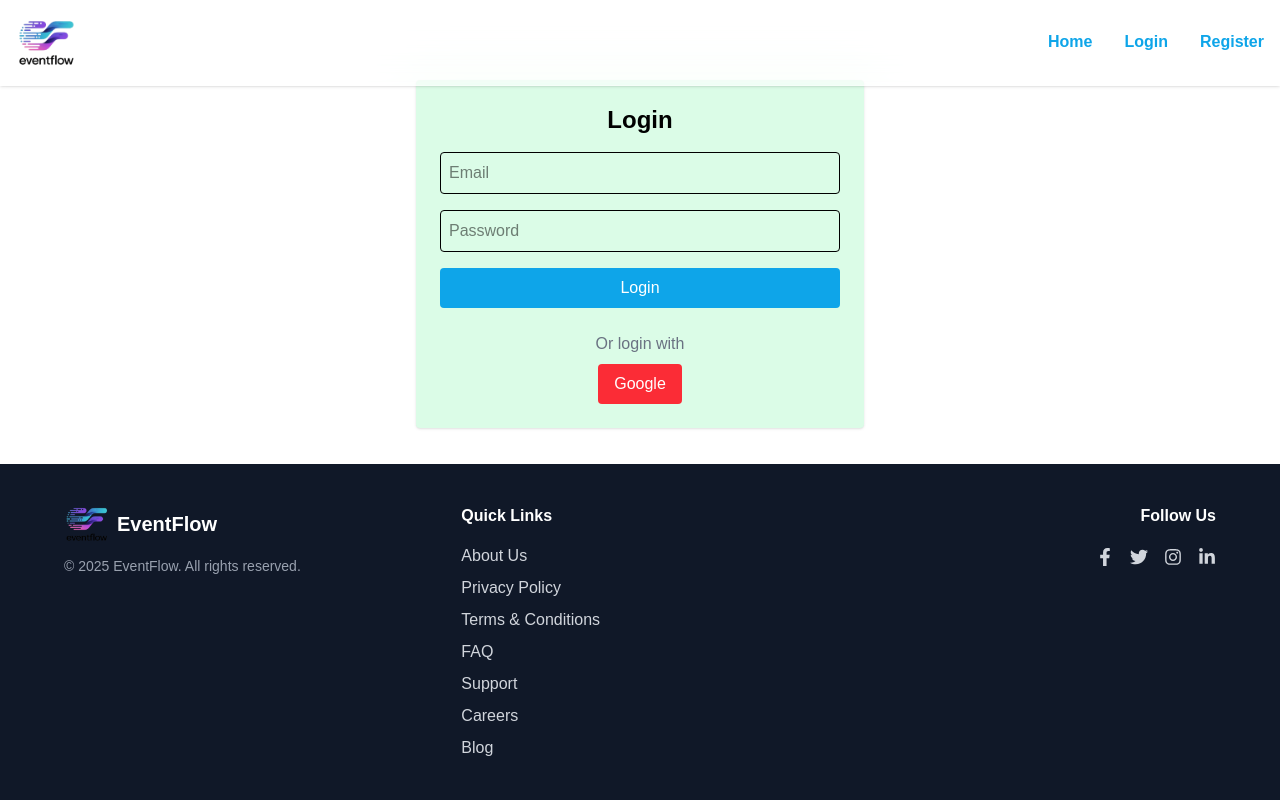
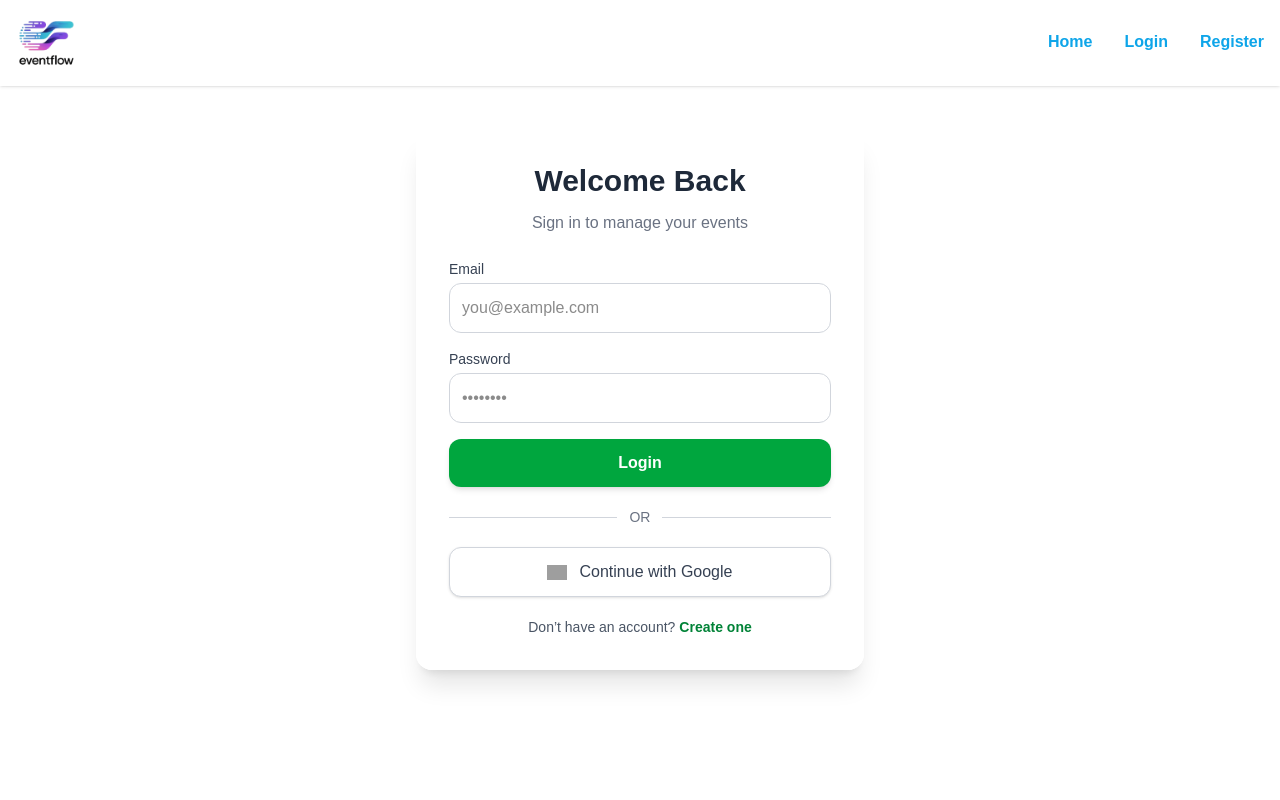
Before and after one commit to the-abed/EventFlow, a Next.js app: page /login in a window 1280 px wide. Shown: the top 800 px of the page. Built offline with nearby package versions, Linux system fonts and the light colour scheme; grey boxes are pictures that could not be loaded.

Commit message:
update login and registerw

```diff
--- a/src/app/(auth)/login/LoginContent.jsx
+++ b/src/app/(auth)/login/LoginContent.jsx
@@ -1,96 +1,171 @@
 "use client";
 
-import { useState, useEffect } from "react";
+import React, { useState, useEffect } from "react";
+import Image from "next/image";
 import { useRouter, useSearchParams } from "next/navigation";
 import axiosSecure from "@/app/lib/axiosSecure";
 
 export default function LoginContent() {
   const [email, setEmail] = useState("");
   const [password, setPassword] = useState("");
+  const [loading, setLoading] = useState(false);
+  const [errorMessage, setErrorMessage] = useState("");
+
   const router = useRouter();
   const searchParams = useSearchParams();
-  const fromParam = searchParams?.get("from") || "/";
-  const tokenFromCallback = searchParams?.get("token");
+
+  // safe getter for search params (protects against unexpected nulls)
+  const getParam = (key) => {
+    try {
+      return searchParams?.get?.(key) ?? null;
+    } catch {
+      return null;
+    }
+  };
+
+  const fromParam = getParam("from") || "/";
+  const tokenFromCallback = getParam("token");
 
   // Handle token from Google OAuth callback
   useEffect(() => {
     if (tokenFromCallback) {
+      try {
         localStorage.setItem("token", tokenFromCallback);
         window.dispatchEvent(new Event("authChanged"));
         const target = decodeURIComponent(fromParam || "/manage-event");
         router.replace(target);
+      } catch (e) {
+        // fallback
+        router.replace("/manage-event");
       }
-  }, [tokenFromCallback, fromParam, router]);
+    }
+    // eslint-disable-next-line react-hooks/exhaustive-deps
+  }, [tokenFromCallback]); // only depend on tokenFromCallback
 
   const handleEmailLogin = async (e) => {
     e.preventDefault();
+    setErrorMessage("");
+    setLoading(true);
+
     try {
       const res = await axiosSecure.post("/api/login", { email, password });
+
+      if (!res?.data?.token) {
+        throw new Error("No token received");
+      }
+
       localStorage.setItem("token", res.data.token);
-
       // Notify other components/tabs that auth changed
       window.dispatchEvent(new Event("authChanged"));
 
-      // Redirect back to protected path if provided
+      // Redirect to original protected page or home
       const target = decodeURIComponent(fromParam || "/");
       router.replace(target);
     } catch (err) {
-      alert(err.response?.data?.message || "Login failed");
-      console.error(err);
+      const msg =
+        err?.response?.data?.message || err?.message || "Login failed";
+      setErrorMessage(msg);
+      console.error("Login error:", err);
+    } finally {
+      setLoading(false);
     }
   };
 
   const handleGoogleLogin = () => {
-    const backendURL =
-      process.env.NEXT_PUBLIC_API_BASE || "http://localhost:5000";
+    const backendURL = process.env.NEXT_PUBLIC_API_BASE || "http://localhost:5000";
     const googleAuthURL = `${backendURL}/api/auth/google`;
-    console.log("Redirecting to:", googleAuthURL);
+    // redirect user to backend which starts Google OAuth flow
     window.location.href = googleAuthURL;
   };
 
   return (
-    <div className="max-w-md mx-auto mt-20 p-6 bg-green-100 rounded shadow text-black">
-      <h2 className="text-2xl font-bold mb-4 text-center">Login</h2>
+    <div className="min-h-screen flex items-center justify-center  px-4">
+      <div className="w-full max-w-md bg-white/90 backdrop-blur-lg p-8 rounded-2xl shadow-xl border border-white/50">
 
-      {searchParams?.get("error") && (
-        <div className="mb-4 p-3 bg-red-200 text-red-800 rounded text-sm">
-          Error: {searchParams.get("error")}
+        {/* Title */}
+        <h2 className="text-3xl font-bold text-center text-gray-800 mb-3">
+          Welcome Back
+        </h2>
+        <p className="text-center text-gray-500 mb-6">
+          Sign in to manage your events
+        </p>
+
+        {/* Error Message */}
+        {errorMessage && (
+          <div className="mb-4 p-3 bg-red-100 text-red-700 rounded-lg text-sm border border-red-300">
+            ⚠ {errorMessage}
           </div>
         )}
 
+        {/* If there's an "error" param show it too (safe get) */}
+        {getParam("error") && (
+          <div className="mb-4 p-3 bg-red-100 text-red-700 rounded-lg text-sm border border-red-300">
+            ⚠ {getParam("error")}
+          </div>
+        )}
+
+        {/* Email Login Form */}
         <form onSubmit={handleEmailLogin} className="flex flex-col gap-4">
+          <div>
+            <label className="text-gray-700 text-sm mb-1 block">Email</label>
             <input
               type="email"
-          placeholder="Email"
+              placeholder="you@example.com"
               value={email}
               onChange={(e) => setEmail(e.target.value)}
               required
-          className="p-2 border rounded"
+              className="w-full p-3 rounded-xl border border-gray-300 focus:ring-2 focus:ring-green-500 focus:outline-none"
             />
+          </div>
+
+          <div>
+            <label className="text-gray-700 text-sm mb-1 block">Password</label>
             <input
               type="password"
-          placeholder="Password"
+              placeholder="••••••••"
               value={password}
               onChange={(e) => setPassword(e.target.value)}
               required
-          className="p-2 border rounded"
+              className="w-full p-3 rounded-xl border border-gray-300 focus:ring-2 focus:ring-green-500 focus:outline-none"
             />
+          </div>
+
           <button
             type="submit"
-          className="bg-primary text-white py-2 rounded hover:bg-primary/80 transition"
+            disabled={loading}
+            className={`w-full bg-green-600 text-white py-3 rounded-xl font-semibold transition-shadow ${
+              loading ? "opacity-70 cursor-not-allowed" : "hover:bg-green-700 shadow-md hover:shadow-lg"
+            }`}
           >
-          Login
+            {loading ? "Signing in..." : "Login"}
           </button>
         </form>
 
-      <div className="mt-6 text-center">
-        <p className="mb-2 text-gray-500">Or login with</p>
+        {/* Divider */}
+        <div className="my-5 flex items-center gap-3">
+          <span className="flex-1 h-px bg-gray-300" />
+          <span className="text-gray-500 text-sm">OR</span>
+          <span className="flex-1 h-px bg-gray-300" />
+        </div>
+
+        {/* Google Login Button */}
         <button
           onClick={handleGoogleLogin}
-          className="bg-red-500 text-white py-2 px-4 rounded hover:bg-red-600 transition"
+          type="button"
+          className="w-full flex items-center justify-center gap-3 bg-white border border-gray-300 hover:bg-gray-50 text-gray-700 py-3 rounded-xl font-medium shadow-sm hover:shadow transition"
         >
-          Google
+          {/* If you have a small google logo in public/google-logo.png */}
+          <Image src="/google-logo.png" alt="Google" width={20} height={20} className="object-contain" />
+          Continue with Google
         </button>
+
+        {/* Signup Link */}
+        <p className="text-center text-gray-600 mt-5 text-sm">
+          Don’t have an account?
+          <a href="/signup" className="text-green-700 font-semibold hover:underline ml-1">
+            Create one
+          </a>
+        </p>
       </div>
     </div>
   );
--- a/src/app/(auth)/login/page.jsx
+++ b/src/app/(auth)/login/page.jsx
@@ -5,7 +5,7 @@ export default function LoginPage() {
   return (
     <Suspense
       fallback={
-        <div className="max-w-md mx-auto mt-20 p-6 text-center">Loading...</div>
+        <div className="max-w-md mx-auto mt-20 p-6 text-center my-10">Loading...</div>
       }
     >
       <LoginContent />
--- a/src/app/(auth)/register/page.jsx
+++ b/src/app/(auth)/register/page.jsx
@@ -3,58 +3,137 @@
 import { useState } from "react";
 import { useRouter } from "next/navigation";
 import axiosSecure from "@/app/lib/axiosSecure";
-
+import Image from "next/image";
 
 export default function Register() {
   const [name, setName] = useState("");
   const [email, setEmail] = useState("");
   const [password, setPassword] = useState("");
+  const [loading, setLoading] = useState(false);
+  const [errorMessage, setErrorMessage] = useState("");
+
   const router = useRouter();
 
   const handleRegister = async (e) => {
     e.preventDefault();
+    setLoading(true);
+    setErrorMessage("");
+
     try {
       await axiosSecure.post("/api/register", { name, email, password });
-      alert("Registration successful! Login now.");
-      router.push("/login");
+
+      router.push("/login?registered=success");
     } catch (err) {
-      alert(err.response?.data?.message || "Registration failed");
+      const msg =
+        err?.response?.data?.message ||
+        err?.message ||
+        "Registration failed";
+      setErrorMessage(msg);
       console.error(err);
+    } finally {
+      setLoading(false);
     }
   };
 
   return (
-    <div className="max-w-md mx-auto mt-20 p-6 bg-green-100 rounded shadow text-black">
-      <h2 className="text-2xl font-bold mb-4 text-center">Register</h2>
+    <div className="min-h-screen flex items-center justify-center bg-gradient-to-br px-4 mt-10">
+
+      <div className="w-full max-w-md bg-white/90 backdrop-blur-lg p-8 rounded-2xl shadow-xl border border-white/50">
+
+        {/* Title */}
+        <h2 className="text-3xl font-bold text-center text-gray-800 mb-3">
+          Create Account
+        </h2>
+        <p className="text-center text-gray-500 mb-6">
+          Join EventFlow and start managing your events
+        </p>
+
+        {/* Error */}
+        {errorMessage && (
+          <div className="mb-4 p-3 bg-red-100 text-red-700 rounded-lg text-sm border border-red-300">
+            ⚠ {errorMessage}
+          </div>
+        )}
+
         <form onSubmit={handleRegister} className="flex flex-col gap-4">
+          {/* Name */}
+          <div>
+            <label className="text-gray-700 text-sm mb-1 block">Full Name</label>
             <input
               type="text"
-          placeholder="Full Name"
+              placeholder="Your full name"
               value={name}
               onChange={(e) => setName(e.target.value)}
               required
-          className="p-2 border rounded"
+              className="w-full p-3 rounded-xl border border-gray-300 focus:ring-2 focus:ring-green-500 focus:outline-none"
             />
+          </div>
+
+          {/* Email */}
+          <div>
+            <label className="text-gray-700 text-sm mb-1 block">Email</label>
             <input
               type="email"
-          placeholder="Email"
+              placeholder="you@example.com"
               value={email}
               onChange={(e) => setEmail(e.target.value)}
               required
-          className="p-2 border rounded"
+              className="w-full p-3 rounded-xl border border-gray-300 focus:ring-2 focus:ring-green-500 focus:outline-none"
             />
+          </div>
+
+          {/* Password */}
+          <div>
+            <label className="text-gray-700 text-sm mb-1 block">Password</label>
             <input
               type="password"
-          placeholder="Password"
+              placeholder="••••••••"
               value={password}
               onChange={(e) => setPassword(e.target.value)}
               required
-          className="p-2 border rounded"
+              className="w-full p-3 rounded-xl border border-gray-300 focus:ring-2 focus:ring-green-500 focus:outline-none"
             />
-        <button type="submit" className="bg-primary text-white py-2 rounded hover:bg-primary/80 transition">
-          Register
+          </div>
+
+          {/* Register Button */}
+          <button
+            type="submit"
+            disabled={loading}
+            className={`w-full bg-green-600 text-white py-3 rounded-xl font-semibold transition-shadow ${
+              loading
+                ? "opacity-70 cursor-not-allowed"
+                : "hover:bg-green-700 shadow-md hover:shadow-lg"
+            }`}
+          >
+            {loading ? "Creating account..." : "Register"}
           </button>
         </form>
+
+        {/* Divider */}
+        <div className="my-5 flex items-center gap-3">
+          <span className="flex-1 h-px bg-gray-300" />
+          <span className="text-gray-500 text-sm">OR</span>
+          <span className="flex-1 h-px bg-gray-300" />
+        </div>
+
+        {/* Google Register (optional) */}
+        <button
+          type="button"
+          disabled
+          className="w-full flex items-center justify-center gap-3 bg-gray-200 text-gray-500 py-3 rounded-xl font-medium cursor-not-allowed"
+        >
+          <Image src="/google-logo.png" alt="Google" width={20} height={20} />
+          Sign up with Google (Not enabled)
+        </button>
+
+        {/* Login Link */}
+        <p className="text-center text-gray-600 mt-5 text-sm">
+          Already have an account?
+          <a href="/login" className="text-green-700 font-semibold hover:underline ml-1">
+            Login here
+          </a>
+        </p>
+      </div>
     </div>
   );
 }
--- a/src/app/components/EventCard.jsx
+++ b/src/app/components/EventCard.jsx
@@ -11,7 +11,7 @@ export default function EventCard({ title, description, date, location, image })
        src={image} alt="" />
       )}
       <div className="p-4">
-        <h3 className="text-xl font-bold mb-2">{title}</h3>
+        <h3 className="text-xl text-primary font-bold mb-2">{title}</h3>
         <p className="text-gray-700 mb-2">{description}</p>
         <p className="text-sm text-gray-500">
           {new Date(date).toLocaleDateString()} | {location}
--- a/src/app/components/Hero.jsx
+++ b/src/app/components/Hero.jsx
@@ -14,7 +14,7 @@ export default function Hero() {
   ];
 
   return (
-    <section className="relative w-full h-[80vh] text-white flex items-center justify-center rounded-xl">
+    <section className="relative w-full h-[80vh] text-white flex items-center justify-center rounded-xl mt-28">
       {/* Background Slider */}
       <Swiper
         modules={[Autoplay, Pagination]}
@@ -26,18 +26,11 @@ export default function Hero() {
         {slides.map((src, index) => (
           <SwiperSlide key={index}>
             <div
-              className="w-full h-full bg-cover bg-center"
+              className="w-full h-full bg-cover bg-center rounded-2xl"
               style={{ backgroundImage: `url(${src})` }}
-            ></div>
-          </SwiperSlide>
-        ))}
-      </Swiper>
+            >
 
-      {/* Dark Overlay */}
-      <div className="absolute inset-0 bg-black/60 z-10"></div>
-
-      {/* Foreground Content */}
-      <div className="relative z-20 text-center px-6 max-w-3xl">
+               <div className="absolute inset-0 flex flex-col items-center justify-center">
         <h1 className="text-4xl md:text-6xl font-bold text-primary mb-4">
           Manage Your Events Seamlessly
         </h1>
@@ -51,6 +44,16 @@ export default function Hero() {
           Get Started
         </Link>
       </div>
+            </div>
+          </SwiperSlide>
+        ))}
+      </Swiper>
+
+      {/* Dark Overlay */}
+      <div className="absolute inset-0 bg-black/60 z-10"></div>
+
+      {/* Foreground Content */}
+
     </section>
   );
 }
```
Lines whose indentation alone changed are shown as unchanged.
